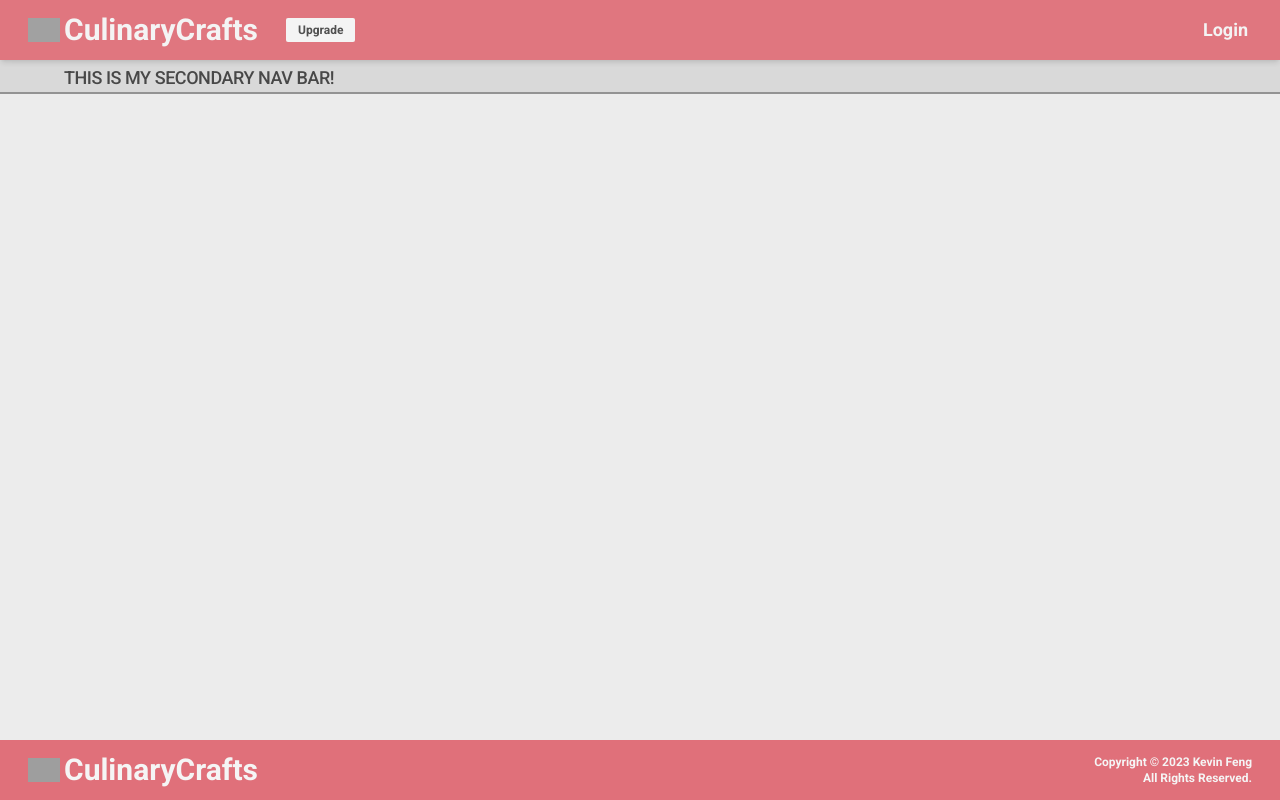
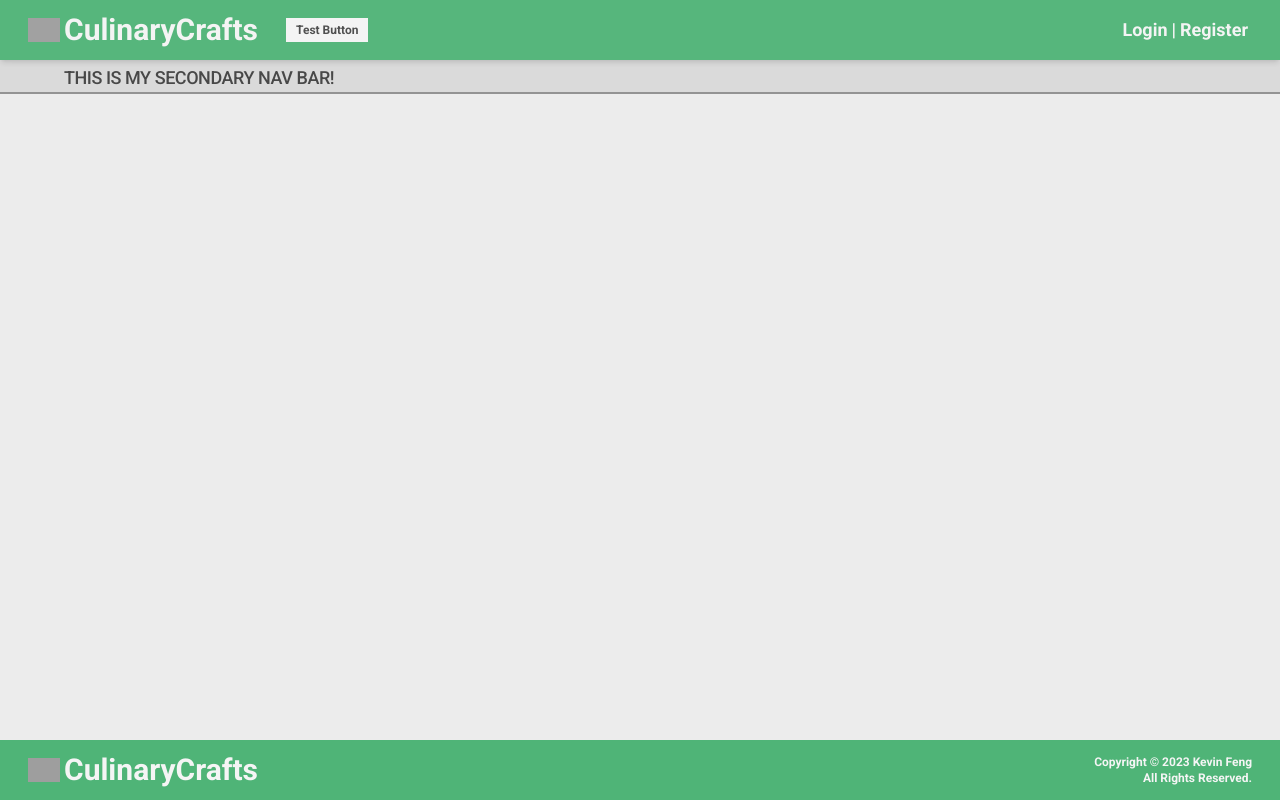
Before and after one commit to kevinf58/Reflectify-Web, a React (Vite) app: page / in a window 1280 px wide. Built offline with nearby package versions, Linux system fonts and the light colour scheme; grey boxes are pictures that could not be loaded.

Commit message:
button component done

```diff
--- a/package.json
+++ b/package.json
@@ -10,6 +10,7 @@
     "preview": "vite preview"
   },
   "dependencies": {
+    "quill": "^2.0.2",
     "react": "^18.2.0",
     "react-dom": "^18.2.0",
     "react-router-dom": "^6.23.1"
--- a/src/components/NavBar/PrimaryNavBar.tsx
+++ b/src/components/NavBar/PrimaryNavBar.tsx
@@ -18,20 +18,28 @@ export const PrimaryNavBar = () => {
         <li className="ml-1 mr-7 text-3xl">CulinaryCrafts</li>
         <li>
           <Button
-            bgColor="white"
-            textColor="black"
-            action={<a href="/upgrade">Upgrade</a>}
+            bgColor="bg-white"
+            hoverTextColor="hover:text-white"
+            borderColor="border-white"
+            onClick={() => console.log("Button")}
           />
         </li>
         <li className="ml-auto text-lg">
           <Link
-            onClick={() => console.log("iuhywbgsdefw")}
+            onClick={() => console.log("login")}
             bgColor="before:bg-white"
             textColor="hover:text-primary"
           >
             Login
           </Link>
-          {/* |<Link text="Register" /> */}
+          |
+          <Link
+            onClick={() => console.log("register")}
+            bgColor="before:bg-white"
+            textColor="hover:text-primary"
+          >
+            Register
+          </Link>
         </li>
       </ul>
     </section>
--- a/src/components/common/Button.tsx
+++ b/src/components/common/Button.tsx
@@ -3,9 +3,15 @@ import { ButtonProps } from "../../types/Button.type";
 export const Button = (props: ButtonProps) => {
   return (
     <button
-      className={`bg-white text-black text-xs py-1 px-3 rounded-sm hover:bg-opacity-40 hover:text-white transition-all duration-300`}
+      className={`border-default border-solid ${
+        props.disabled
+          ? `border-darkgrey bg-grey text-darkgrey`
+          : `${props.borderColor} ${props.bgColor} ${props.hoverTextColor} text-black hover:bg-opacity-20`
+      } px-2 py-0.5 text-xs transition-all duration-300`}
+      onClick={props.onClick}
+      disabled={props.disabled}
     >
-      {props.action}
+      Test Button
     </button>
   );
 };
--- a/src/types/Button.type.ts
+++ b/src/types/Button.type.ts
@@ -1,5 +1,7 @@
 export type ButtonProps = {
+  onClick: () => void;
   bgColor: string;
-  textColor: string;
-  action: JSX.Element;
+  hoverTextColor: string;
+  borderColor: string;
+  disabled?: true;
 };
--- a/tailwind.config.js
+++ b/tailwind.config.js
@@ -6,7 +6,7 @@ export default {
       large: "10px",
     },
     colors: {
-      primary: "#E0707A",
+      primary: "#4FB477",
       secondary1: "#FEC006",
       secondary2: "#FF9A2A",
 
@@ -14,7 +14,7 @@ export default {
 
       white: "#F5F5F5",
       lightgrey: "#ECECEC",
-      grey: "#D9D9D9",
+      grey: "#DADADA",
       darkgrey: "#939393",
       black: "#484848",
       black2: "#000000",
```
Also changed, not shown: 1 other file (tests, documents, lock files or other folders).
